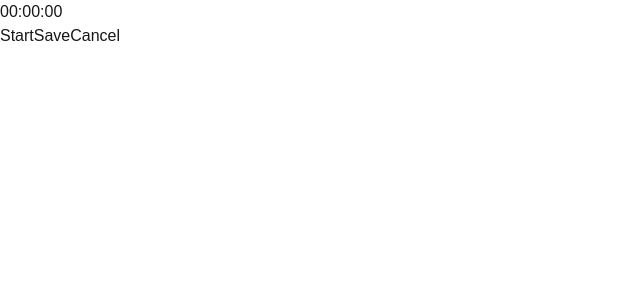
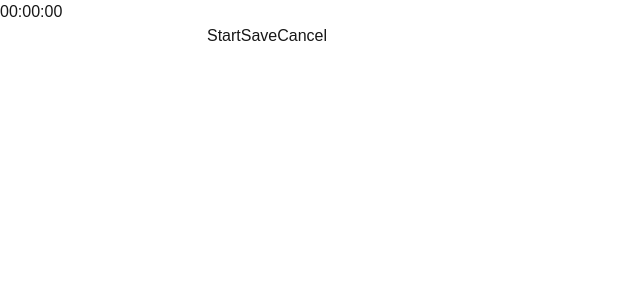
Before and after one commit to PedroHammes/gerenciador-de-foco, a Next.js app: page / in a window 1280 px wide. Shown: the top 300 px of the page, without its empty margins (0-640 px from the left). Built offline with nearby package versions, Linux system fonts and the light colour scheme.

Commit message:
campo de descrição do foco ok

```diff
--- a/src/app/page.tsx
+++ b/src/app/page.tsx
@@ -5,6 +5,7 @@ export default function Home() {
 
   const [status, setStatus] = useState('stopped')
   const [seconds, setSeconds] = useState(0)
+  const [description, setDescription] = useState('')
 
   // Efeito que controla o cronômetro
   useEffect(() => {
@@ -32,7 +33,7 @@ export default function Home() {
         'Content-Type': 'application/json',
       },
       body: JSON.stringify({
-        description: 'teste',
+        description,
         startTime: new Date(),
         endTime: new Date(),
         duration: seconds
@@ -64,6 +65,15 @@ export default function Home() {
         {formatTimer(seconds)}
       </h1>
 
+      <input
+      type="text" value={description}
+      onChange={(event) => {
+        setDescription(event.target.value)
+      }}
+      >
+
+      </input>
+
       <button onClick={() => {
         if (status == 'stopped') {
           setStatus('running')
```
Also changed, not shown: 1 other file (tests, documents, lock files or other folders).
